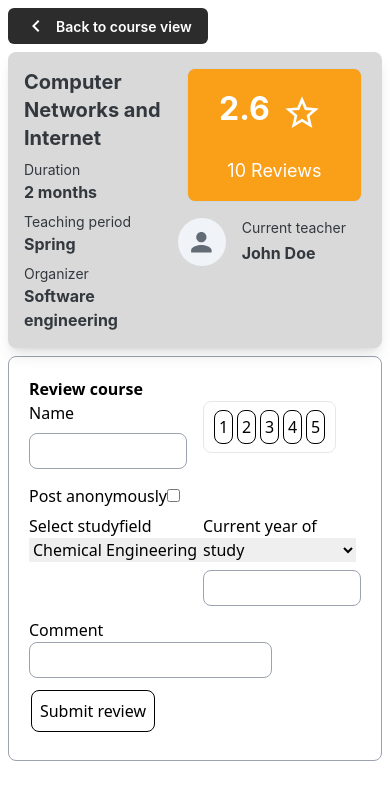
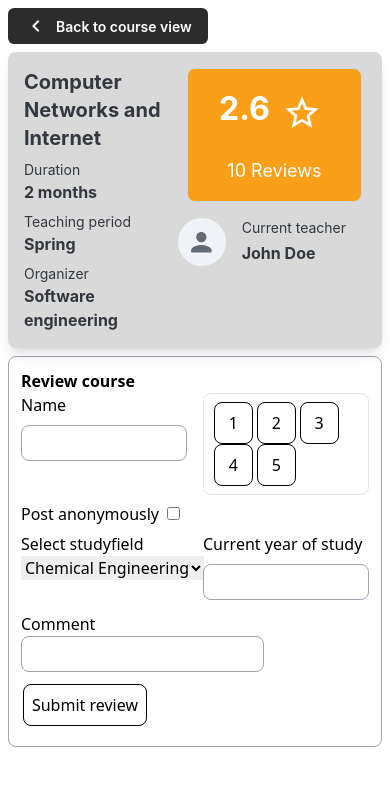
Before and after one commit to CaptainCluster/react_hackathon_2025, a React (Vite) app in the folder src/: page /rate/1 in a window 390 px wide. Shown: the top 800 px of the page. Built offline with nearby package versions, Linux system fonts and the light colour scheme; data requests are answered from the project's data file.

Commit message:
Decent mobile compatibility for form page

```diff
--- a/src/src/pages/RateCourse/CourseScore.tsx
+++ b/src/src/pages/RateCourse/CourseScore.tsx
@@ -5,6 +5,7 @@ interface CourseScoreProps {
 }
 const CourseScore: React.FC<CourseScoreProps> = ({ onChange }) => {
   const [selectedScore, setSelectedScore] = useState<number | null>(null);
+  const defaultClassAttributes: string = "h-[5vh] w-[10vw] sm:w-auto";
 
   const handleClick = (score: number) => {
     setSelectedScore(score);
@@ -18,7 +19,7 @@ const CourseScore: React.FC<CourseScoreProps> = ({ onChange }) => {
           key={score}
           type="button"
           onClick={() => handleClick(score)}
-          className={selectedScore === score ? 'bg-blue-500 text-white' : ''}
+          className={selectedScore === score ? `bg-blue-500 text-white ${defaultClassAttributes}` : defaultClassAttributes}
         >
           {score}
         </button>
--- a/src/src/pages/RateCourse/RateForm.tsx
+++ b/src/src/pages/RateCourse/RateForm.tsx
@@ -40,7 +40,6 @@ const RateForm = ({courseData }: { courseData: Course; }) => {
       date: new Date,
     }
 
-    console.log("review:",review)
     addReview(courseData.id, review)
       .then(response => {
         console.log('Review submitted successfully:', response);
@@ -51,7 +50,7 @@ const RateForm = ({courseData }: { courseData: Course; }) => {
   }
 
   return (
-    <form className="border border-gray-400 rounded-lg p-5 m-2" onSubmit={handleEvent}>
+    <form className="border border-gray-400 rounded-lg p-3 sm:p-5 m-2" onSubmit={handleEvent}>
       <h1 className="font-bold">Review course</h1>
       <div className="grid grid-cols-2 gap-4">
         <div className="col-span-1">
@@ -78,7 +77,7 @@ const RateForm = ({courseData }: { courseData: Course; }) => {
         <label className="my-1">
           Post anonymously
           <input
-            className="my-2"
+            className="m-2"
             type="checkbox"
             id="anon-post"
             name="anon-post"
@@ -93,6 +92,7 @@ const RateForm = ({courseData }: { courseData: Course; }) => {
           <label className="my-1" htmlFor="studyfield">
             Select studyfield <br />
             <select
+              className="w-[110%] sm:w-auto"
               value={currentStudyField}
               onChange={(e) => {
                 setCurrentStudyField(e.target.value as StudyFieldOption);
```
